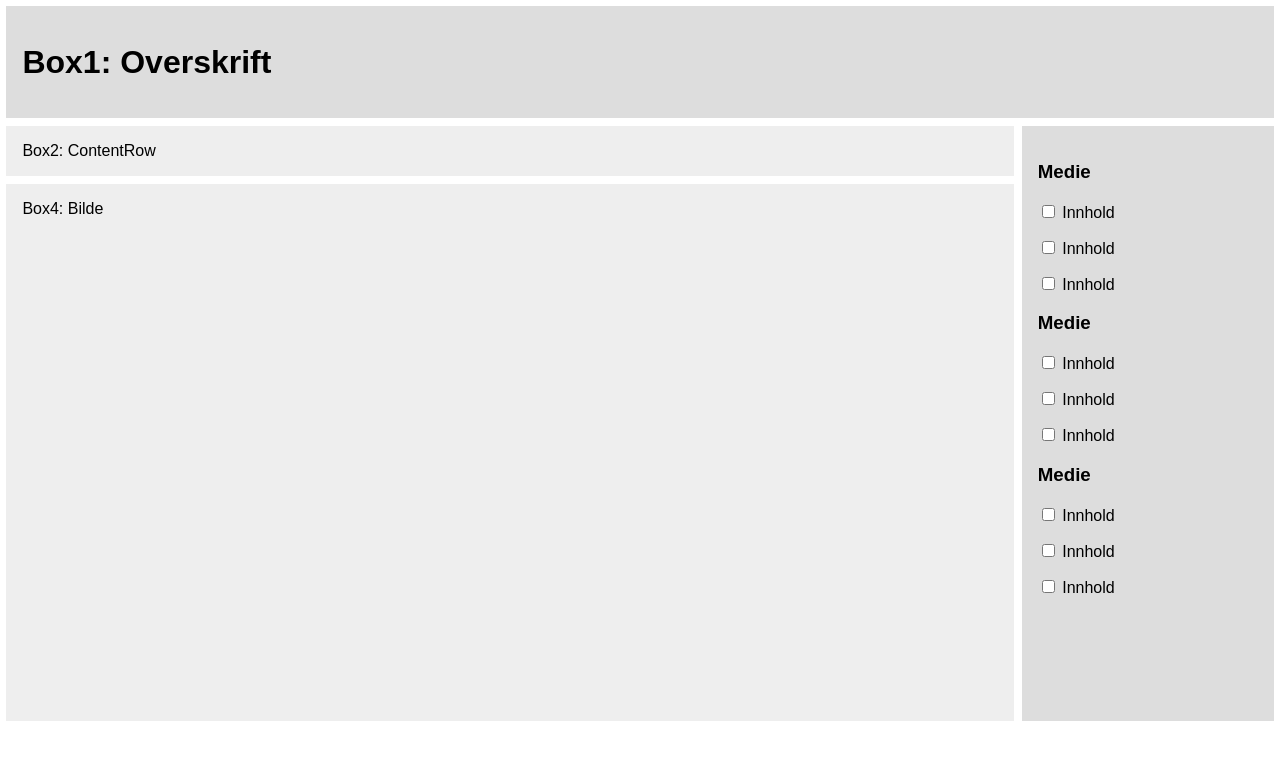
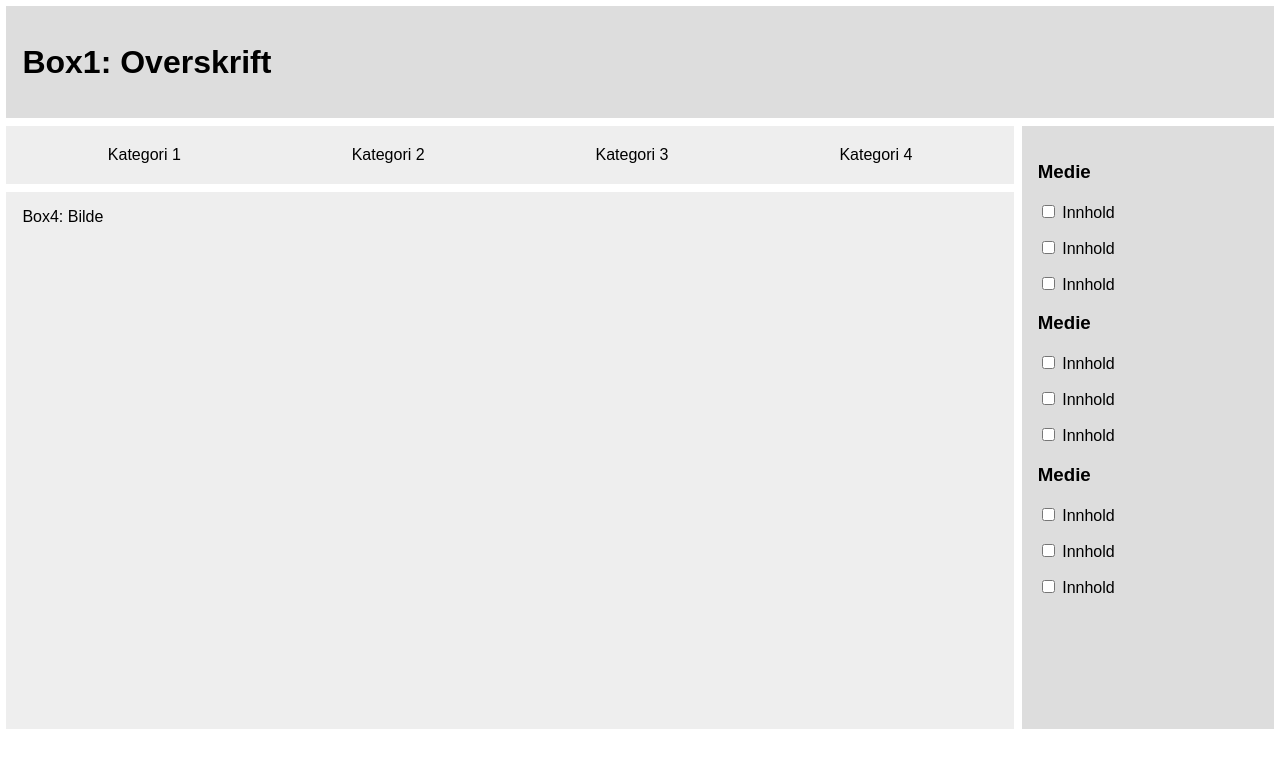
Before and after one commit to IT2810/it2810-webutvikling-h18-prosjekt-2-gruppe--02, a React (Create React App) app: page / in a window 1280 px wide. Shown: the top 768 px of the page. Built offline with nearby package versions, Linux system fonts and the light colour scheme.

Commit message:
Adds tabs, solves issue #10

```diff
--- a/src/App.css
+++ b/src/App.css
@@ -49,13 +49,38 @@ body{
 }
 
 .box1{
-    grid-column: 1;
-    grid-column: 1/3
+    grid-column: 1/3;
+    grid-row: 1;
 }
 .box2{
     grid-column: 1;
     grid-row: 2;
 }
+    #nested{
+        display: grid;
+        grid-template-columns: repeat(4, 1fr);
+    }
+
+    .tab{
+        overflow: hidden;
+        background: #f1f1f1;
+    }
+    .tab button{
+        background-color: inherit;
+        float: left;
+        border: none;
+        outline: none;
+        transition: .3s;
+        font-size: 1em;
+        padding: 4px 4px;
+    }
+    .tab button:hover{
+        background: #ddd;
+    }
+    .tab button.active{
+        background-color: #ccc;
+    }
+
 .box3{
     grid-column: 2;
     grid-row: 2/13;
--- a/src/App.js
+++ b/src/App.js
@@ -10,8 +10,11 @@ class App extends Component {
               <div className="box1">
                   <h1>Box1: Overskrift</h1>
               </div>
-              <div className="box2">
-                  Box2: ContentRow
+              <div className="box2" class="tab" id="nested">
+                  <button className="tablinks" onClick="openCity(event, 'Kategori 1')">Kategori 1</button>
+                  <button className="tablinks" onClick="openCity(event, 'Kategori 2')">Kategori 2</button>
+                  <button className="tablinks" onClick="openCity(event, 'Kategori 3')">Kategori 3</button>
+                  <button className="tablinks" onClick="openCity(event, 'Kategori 4')">Kategori 4</button>
               </div>
               <div className="box3">
                   <h3>Medie</h3>
```
